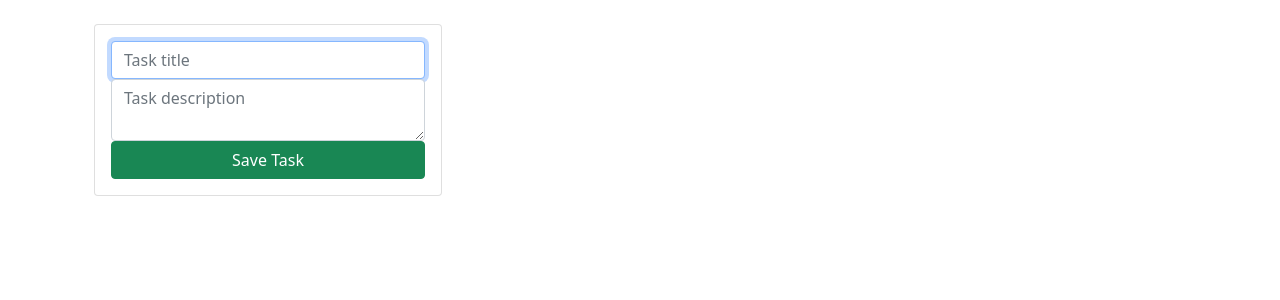
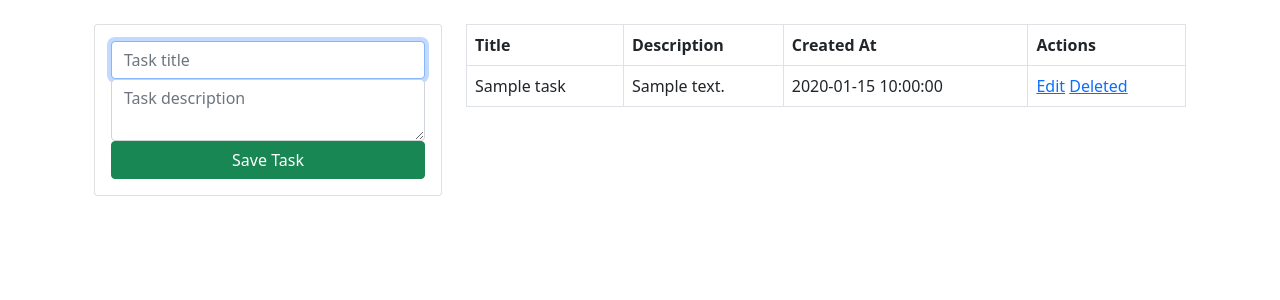
Before and after one commit to impacevanend/phpConcepts, a PHP site: page / in a window 1280 px wide. Shown: the part 56-356 px from the top of the page. Run offline with PHP 8.4, Linux system fonts and the light colour scheme; tables that the repository leaves empty or names only in its code hold one stand-in row (values such as "Sample post"); some libraries are stand-ins or nearby versions.

Commit message:
se agrega consulta a base de datos. Se agregan enlaces (edit, deleted)

```diff
--- a/php_crud_mysql/db.php
+++ b/php_crud_mysql/db.php
@@ -16,6 +16,9 @@ base de datos -> php_mysql_cr♪d
 
 <?php
 
+//*Iniciando sesión en nuestra aplicación
+
+session_start(); //*para guardar datos dentro de la sesión.
 
 $conn = mysqli_connect(
     'localhost',
--- a/php_crud_mysql/index.php
+++ b/php_crud_mysql/index.php
@@ -8,9 +8,21 @@
 
 
     <div class="container p-4">
+
       <div class="row">
+          <div class="col-md-4">
+    <!-- //*Notificación al usuario de tarea agregada a BD -->
 
-          <div class="col-md-4">
+    <?php if (isset($_SESSION['message'])) { ?>
+
+        <div class="alert alert-<?=$_SESSION['message_type']; ?> alert-dismissible fade show" role="alert">
+            <?= $_SESSION['message']?>
+            <button type="button" class="btn-close" data-bs-dismiss="alert" aria-label="Close"></button>
+
+        </div>
+    <?php session_unset(); } ?>
+
+
 
               <div class="card card-body">
                     <!--* Creación del formulario, datos enviados por medio de POST-> save_task.php -->
@@ -31,9 +43,38 @@
 
               </div>
           </div>
+          <div class="col-md-8">
+            <table class="table table-bordered">
+                <thead><!-- //*Cabeza de la tabla. -->
+                    <tr>
+                        <th>Title</th>
+                        <th>Description</th>
+                        <th>Created At</th>
+                        <th>Actions</th>
+                    </tr>
+                </thead>
+                <tbody>
+                <?php
+                $query = "SELECT * FROM task";
+                $result_tasks = mysqli_query($conn, $query);
+                while($row = mysqli_fetch_assoc($result_tasks)) {
+                ?>
+                        <tr>
+                            <td><?php echo $row['title'];?></td>
+                            <td><?php echo $row['description'];?></td>
+                            <td><?php echo $row['created_at'];?></td>
+                            <td>
+                            <a href="edit.php?id=<?php echo $row['id'];?>">Edit</a>
+                            <a href="delete_task.php?id=<?php echo $row['id'];?>">Deleted</a>
+                            </td>
 
-          <div class="col-md-8">
+                        </tr>
+                    <?php }?>
 
+
+
+                </tbody>
+            </table>
 
           </div>
 
```
Also changed, not shown: php_crud_mysql/task_save.php (+8 -1 lines).
